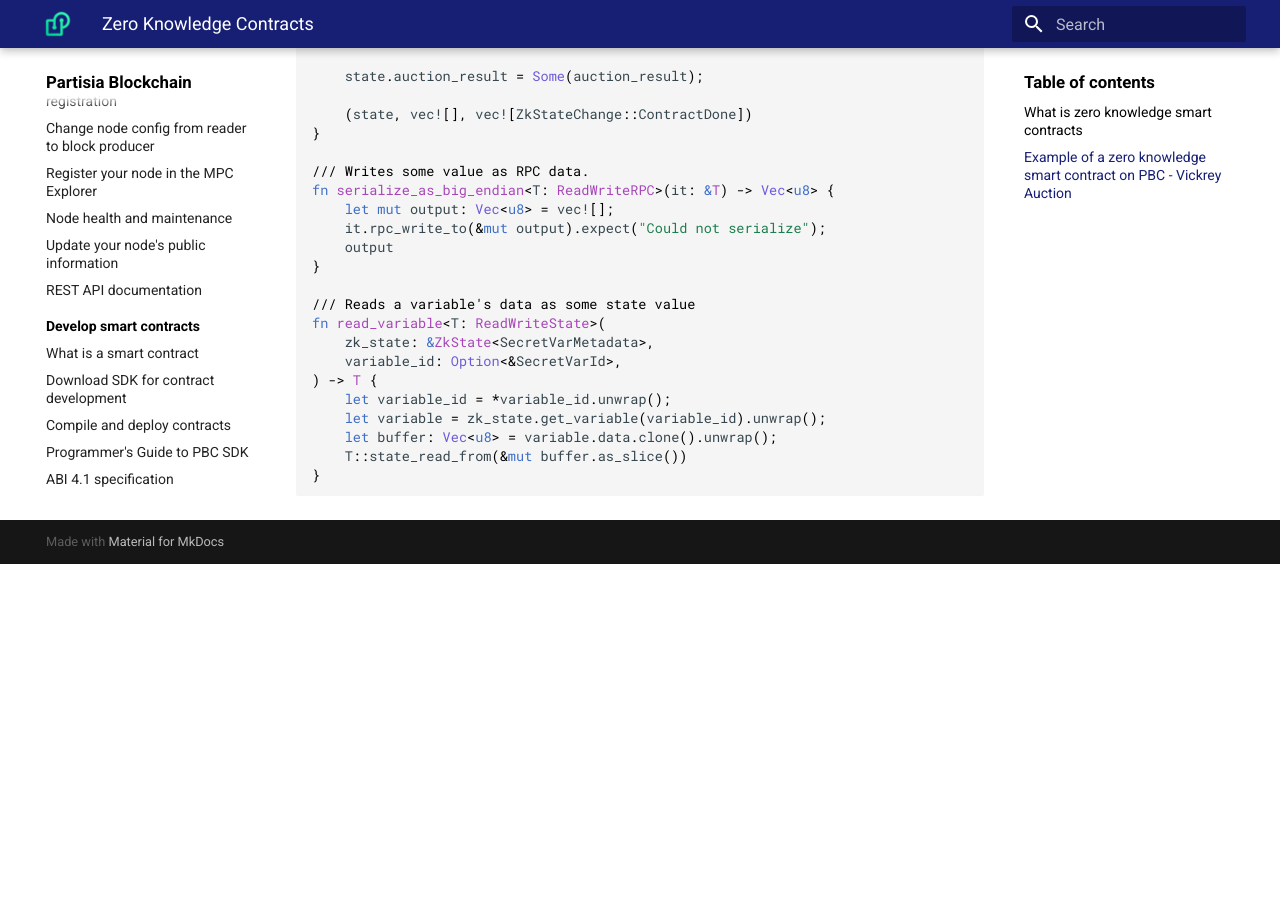
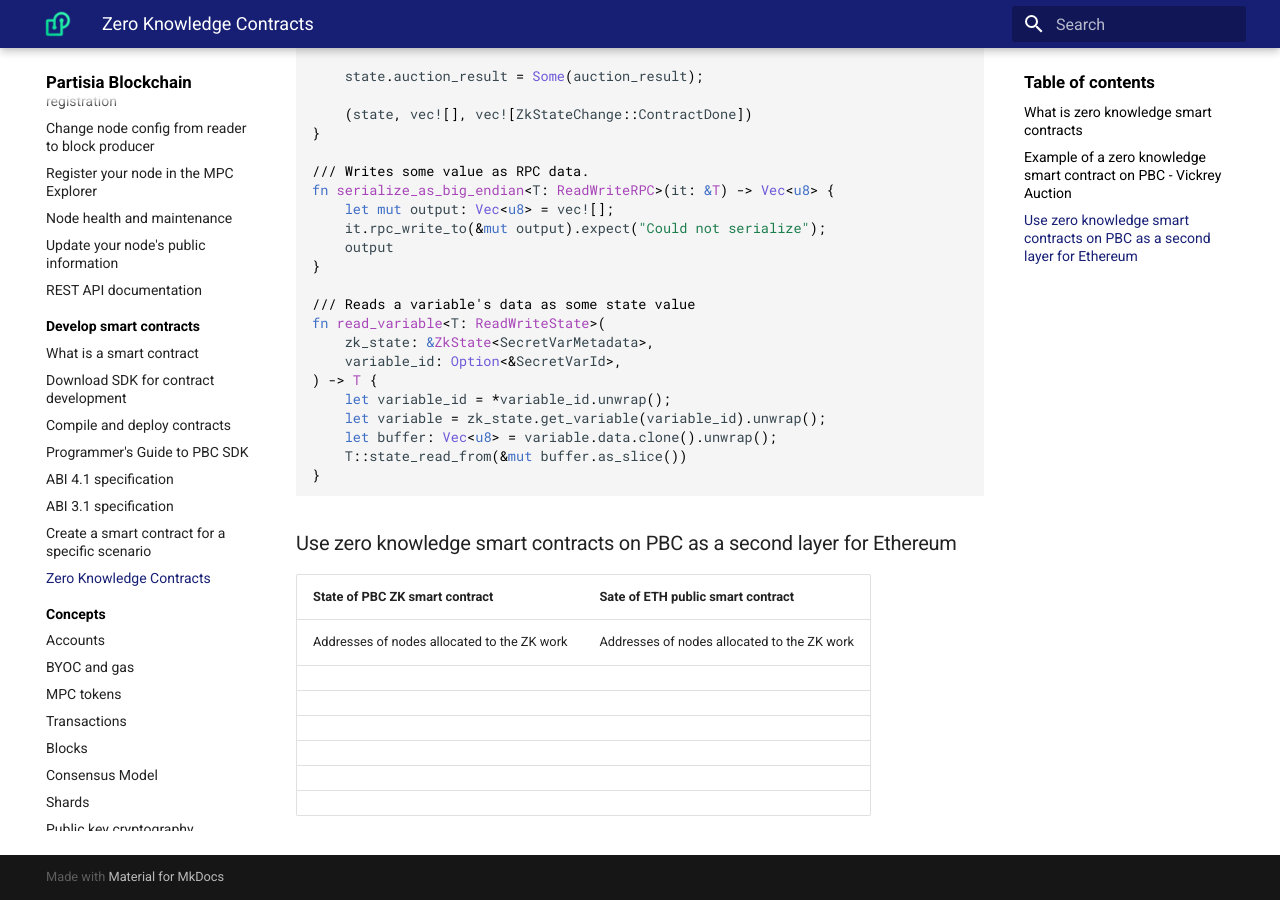
Before and after one commit to 0xSero/partisia-docs, an MkDocs documentation site: the page built from docs/ZKSC.md, in a window 1280 px wide and 900 px high, scrolled down 7531 px. Built offline with MkDocs 1.6.1 and Material for MkDocs 9.7.7, drawn with Linux system fonts in a browser that asks for light colours; a script that is not in the unit is left out; before the commit the page ends 8095 px from its top, so only the background shows below that.

Commit message:
2nd layer ZK

`````diff
--- a/docs/ZKSC.md
+++ b/docs/ZKSC.md
@@ -366,3 +366,14 @@
 }
 
 ````
+### Use zero knowledge smart contracts on PBC as a second layer for Ethereum
+
+|State of PBC ZK smart contract   |Sate of ETH public smart contract   |
+|---|---|
+| Addresses of nodes allocated to the ZK work | Addresses of nodes allocated to the ZK work  |
+|   |   |
+|   |   |
+|   |   |
+|   |   |
+|   |   |
+|   |   |
`````
